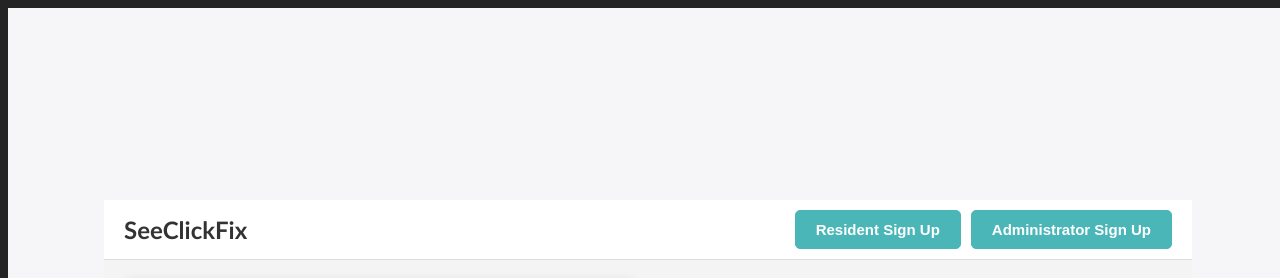
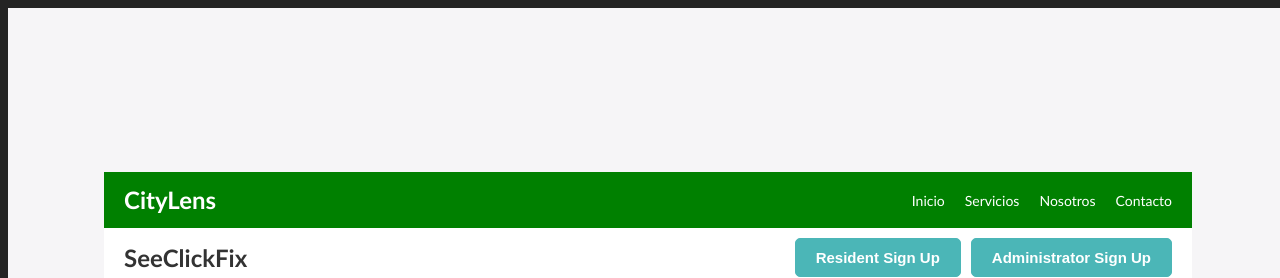
Before and after one commit to ingenieria-software-7009-2025-2/city-lens-front-end, a React (Vite) app: page /menu in a window 1280 px wide. Shown: the top 278 px of the page. Built offline with nearby package versions, Linux system fonts and the light colour scheme.

Commit message:
Tar39-Creacion de nav

```diff
--- /dev/null
+++ b/src/components/Layout/Nav/nav.scss
@@ -0,0 +1,32 @@
+.nav {
+	background-color: green;
+	display: flex;
+	align-items: center;
+	justify-content: space-between;
+	padding: 10px 20px;
+	color: white;
+
+	&__logo {
+	  font-size: 1.5rem;
+	  font-weight: bold;
+	}
+
+	&__list {
+	  list-style: none;
+	  display: flex;
+	  gap: 20px;
+	  margin: 0;
+	  padding: 0;
+	}
+
+	&__item a {
+	  text-decoration: none;
+	  color: white;
+	  font-weight: 500;
+	  transition: color 0.3s;
+
+	  &:hover {
+		color: lightgray;
+	  }
+	}
+  }
--- /dev/null
+++ b/src/components/Layout/Nav/nav.tsx
@@ -0,0 +1,18 @@
+import "./nav.scss";
+
+const Nav = () => {
+  return (
+    <nav className="nav">
+      <div className="nav__logo">CityLens</div>
+      <ul className="nav__list">
+        <li className="nav__item"><a href="#">Inicio</a></li>
+        <li className="nav__item"><a href="#">Servicios</a></li>
+        <li className="nav__item"><a href="#">Nosotros</a></li>
+        <li className="nav__item"><a href="#">Contacto</a></li>
+      </ul>
+    </nav>
+  );
+};
+
+export default Nav;
+export { Nav };
--- a/src/pages/login/login.tsx
+++ b/src/pages/login/login.tsx
@@ -89,7 +89,7 @@
                   <h1 className={styles.title}>Start Now!</h1>
                   <p>Register now to join our community</p>
                   <Button
-                    className={styles.ghost}
+                    variant="secondary"
                     onClick={() => {
                       setIsRegister(false); // Cambiar al formulario de login
                     }}
@@ -102,7 +102,7 @@
                 <>
                   <h1 className={styles.title}>Start Now!</h1>
                   <p>Register now to join our community</p>
-                  <Button className={styles.ghost} onClick={() => setIsRegister(true)} id="register">
+                  <Button variant="secondary" onClick={() => setIsRegister(true)} id="register">
                     Register
                   </Button>
                 </>
--- a/src/pages/menu/menu.tsx
+++ b/src/pages/menu/menu.tsx
@@ -1,10 +1,11 @@
 import React from 'react';
 import styles from './menu.module.scss';
 import {Button} from './../../components/ui';
-
+import {Nav } from '../../components/Layout/Nav/nav';
 export const Menu: React.FC = () => {
     return (
         <div className={styles.container}>
+            <Nav></Nav>
             {/* Header */}
             <div className={styles.header}>
                 <div className={styles.logo}>SeeClickFix</div>
```
